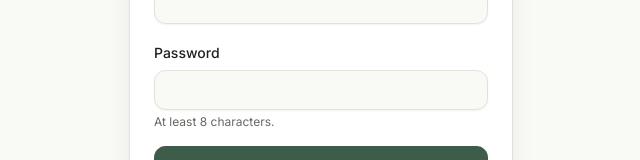
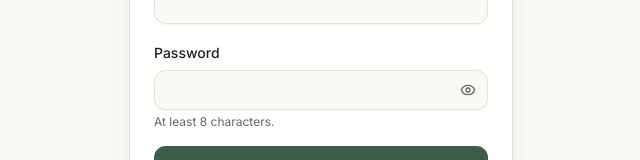
Before and after one commit to RisheekOjha24/Skin-Journey, a Next.js app in the folder frontend/: page /register in a window 1280 px wide. Shown: the part 430-590 px from the top of the page, without its empty margins (319-959 px from the left). Built offline with nearby package versions, Linux system fonts and the light colour scheme; no server answers.

Commit message:
added password visibility toggle

```diff
--- a/frontend/app/(auth)/login/page.tsx
+++ b/frontend/app/(auth)/login/page.tsx
@@ -2,7 +2,7 @@
 import * as React from "react";
 import Link from "next/link";
 import { useRouter } from "next/navigation";
-import { Loader2, Leaf } from "lucide-react";
+import { Loader2, Leaf, Eye, EyeOff } from "lucide-react";
 import { Button } from "@/components/ui/button";
 import { Input } from "@/components/ui/input";
 import { Label } from "@/components/ui/label";
@@ -18,6 +18,7 @@ export default function LoginPage() {
   const router = useRouter();
   const [email, setEmail] = React.useState("");
   const [password, setPassword] = React.useState("");
+  const [showPassword, setShowPassword] = React.useState(false);
   const [isSubmitting, setIsSubmitting] = React.useState(false);
   const [error, setError] = React.useState<string | null>(null);
 
@@ -66,7 +67,30 @@ export default function LoginPage() {
               </div>
               <div>
                 <Label htmlFor="password">Password</Label>
-                <Input id="password" type="password" required value={password} onChange={(e) => setPassword(e.target.value)} className="mt-1.5" />
+                <div className="relative mt-1.5">
+                  <Input
+                    id="password"
+                    type={showPassword ? "text" : "password"}
+                    required
+                    value={password}
+                    onChange={(e) => setPassword(e.target.value)}
+                    className="pr-10"
+                  />
+                  <Button
+                    type="button"
+                    variant="ghost"
+                    size="sm"
+                    className="absolute right-0 top-0 h-full px-3 py-2 hover:bg-transparent text-muted-foreground hover:text-foreground"
+                    onClick={() => setShowPassword((prev) => !prev)}
+                    aria-label={showPassword ? "Hide password" : "Show password"}
+                  >
+                    {showPassword ? (
+                      <EyeOff className="h-4 w-4" aria-hidden="true" />
+                    ) : (
+                      <Eye className="h-4 w-4" aria-hidden="true" />
+                    )}
+                  </Button>
+                </div>
               </div>
               <Button type="submit" className="w-full gap-2" disabled={isSubmitting}>
                 {isSubmitting && <Loader2 className="h-4 w-4 animate-spin" />}
--- a/frontend/app/(auth)/register/page.tsx
+++ b/frontend/app/(auth)/register/page.tsx
@@ -2,7 +2,7 @@
 import * as React from "react";
 import Link from "next/link";
 import { useRouter } from "next/navigation";
-import { Loader2, Leaf } from "lucide-react";
+import { Loader2, Leaf, Eye, EyeOff } from "lucide-react";
 import { Button } from "@/components/ui/button";
 import { Input } from "@/components/ui/input";
 import { Label } from "@/components/ui/label";
@@ -20,6 +20,7 @@ export default function RegisterPage() {
   const [displayName, setDisplayName] = React.useState("");
   const [email, setEmail] = React.useState("");
   const [password, setPassword] = React.useState("");
+  const [showPassword, setShowPassword] = React.useState(false);
   const [isSubmitting, setIsSubmitting] = React.useState(false);
   const [error, setError] = React.useState<string | null>(null);
 
@@ -73,15 +74,31 @@ export default function RegisterPage() {
               </div>
               <div>
                 <Label htmlFor="password">Password</Label>
+                <div className="relative mt-1.5">
                   <Input
                     id="password"
-                  type="password"
+                    type={showPassword ? "text" : "password"}
                     required
                     minLength={8}
                     value={password}
                     onChange={(e) => setPassword(e.target.value)}
-                  className="mt-1.5"
+                    className="pr-10"
                   />
+                  <Button
+                    type="button"
+                    variant="ghost"
+                    size="sm"
+                    className="absolute right-0 top-0 h-full px-3 py-2 hover:bg-transparent text-muted-foreground hover:text-foreground"
+                    onClick={() => setShowPassword((prev) => !prev)}
+                    aria-label={showPassword ? "Hide password" : "Show password"}
+                  >
+                    {showPassword ? (
+                      <EyeOff className="h-4 w-4" aria-hidden="true" />
+                    ) : (
+                      <Eye className="h-4 w-4" aria-hidden="true" />
+                    )}
+                  </Button>
+                </div>
                 <p className="mt-1 text-xs text-muted-foreground">At least 8 characters.</p>
               </div>
               <Button type="submit" className="w-full gap-2" disabled={isSubmitting}>
```
Lines whose indentation alone changed are shown as unchanged.
